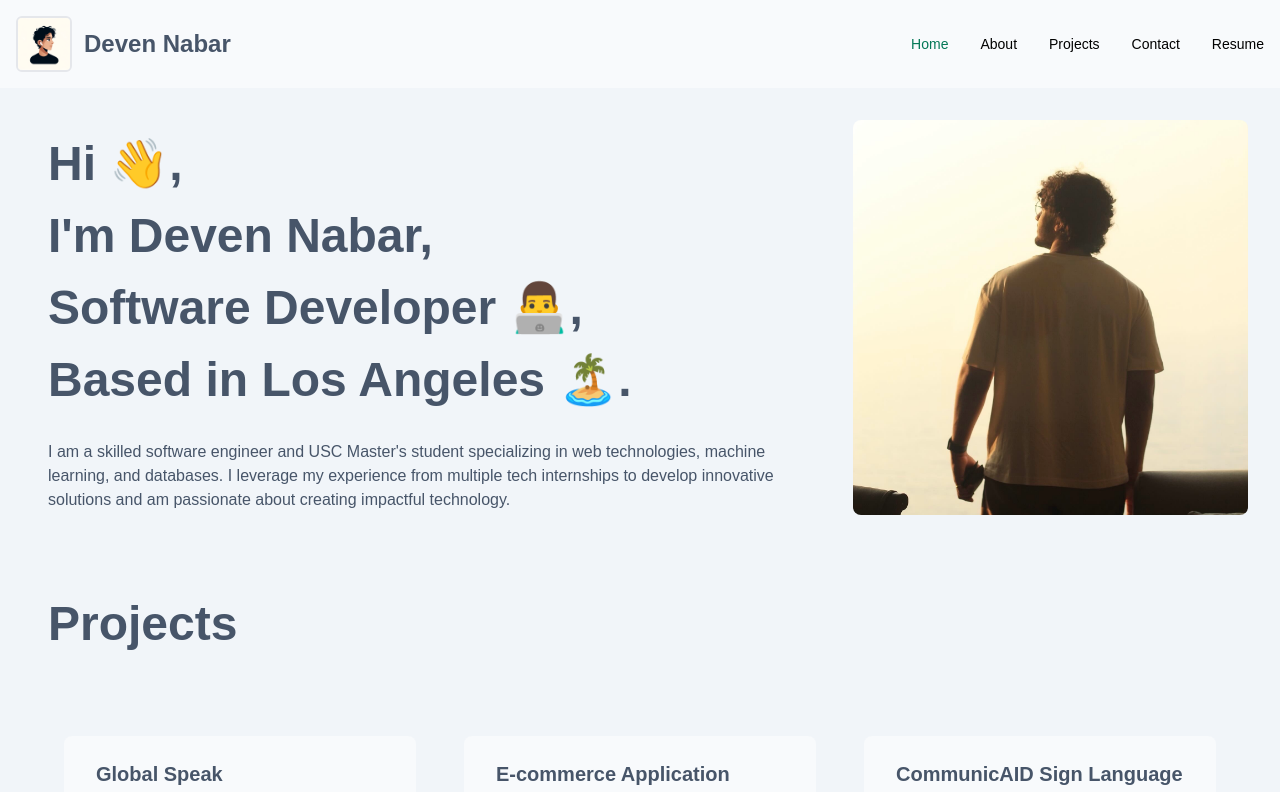
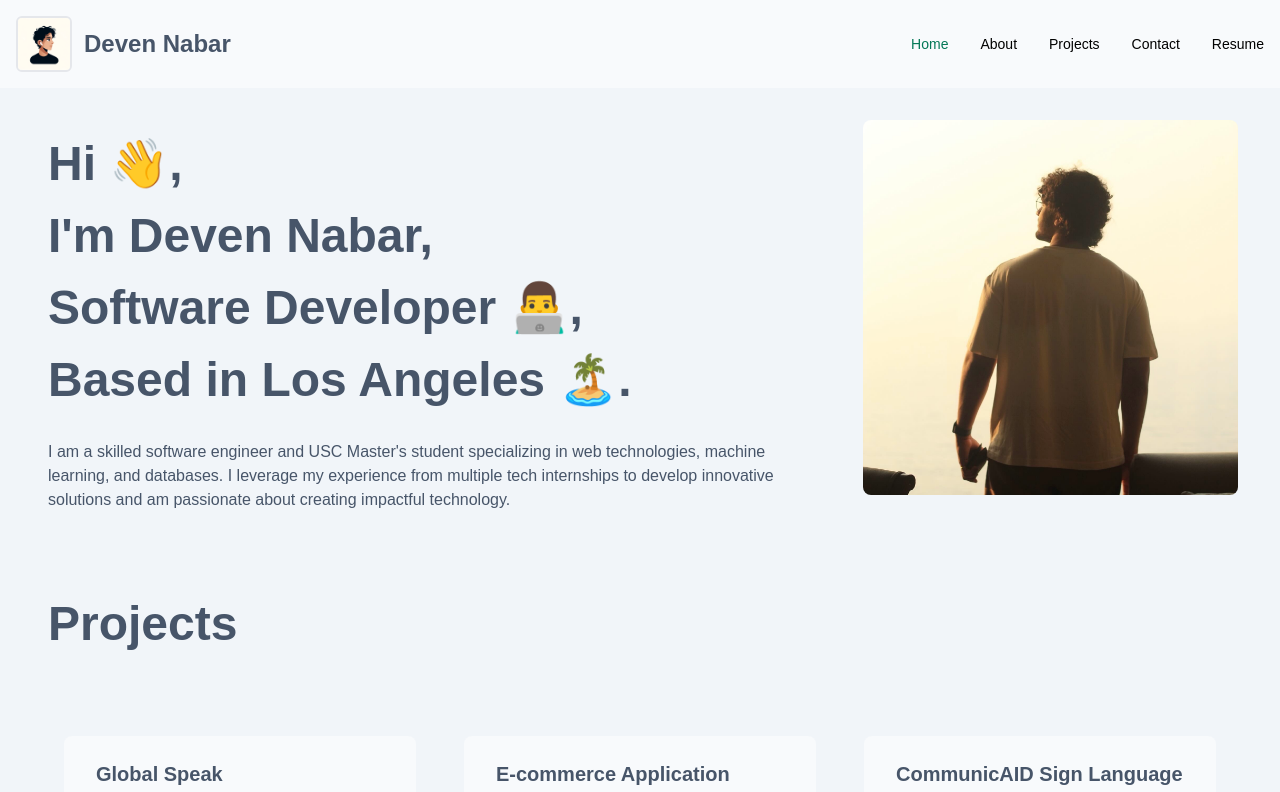
Before and after one commit to DevenNabar/react-portfolio, a React (Create React App) app: page / in a window 1280 px wide. Shown: the top 792 px of the page. Built offline with nearby package versions, Linux system fonts and the light colour scheme; no server answers.

Commit message:
fixed homepade picture

```diff
--- a/src/pages/homepage.jsx
+++ b/src/pages/homepage.jsx
@@ -1,125 +1,3 @@
-// import React, { useState, useEffect } from "react";
-// import { Helmet } from "react-helmet";
-
-// import Logo from "../components/common/logo";
-// import Footer from "../components/common/footer";
-// import NavBar from "../components/common/navBar";
-// import AllProjects from "../components/projects/allProjects";
-
-// import INFO from "../data/user";
-// import SEO from "../data/seo";
-
-// const Homepage = () => {
-// 	const [stayLogo, setStayLogo] = useState(false);
-// 	const [logoSize, setLogoSize] = useState(80);
-// 	const [oldLogoSize, setOldLogoSize] = useState(80);
-
-// 	useEffect(() => {
-// 		window.scrollTo(0, 0);
-// 	}, []);
-
-// 	useEffect(() => {
-// 		const handleScroll = () => {
-// 			let scroll = Math.round(window.pageYOffset, 2);
-// 			let newLogoSize = 80 - (scroll * 4) / 10;
-
-// 			if (newLogoSize < oldLogoSize) {
-// 				if (newLogoSize > 40) {
-// 					setLogoSize(newLogoSize);
-// 					setOldLogoSize(newLogoSize);
-// 					setStayLogo(false);
-// 				} else {
-// 					setStayLogo(true);
-// 				}
-// 			} else {
-// 				setLogoSize(newLogoSize);
-// 				setStayLogo(false);
-// 			}
-// 		};
-
-// 		window.addEventListener("scroll", handleScroll);
-// 		return () => window.removeEventListener("scroll", handleScroll);
-// 	}, [logoSize, oldLogoSize]);
-
-// 	const currentSEO = SEO.find((item) => item.page === "home");
-
-// 	const logoStyle = {
-// 		position: stayLogo ? "fixed" : "relative",
-// 		top: stayLogo ? "3vh" : "auto",
-// 		zIndex: 999,
-// 		border: stayLogo ? "1px solid white" : "none",
-// 		borderRadius: stayLogo ? "50%" : "none",
-// 		boxShadow: stayLogo ? "0px 4px 10px rgba(0, 0, 0, 0.25)" : "none",
-// 	};
-
-// 	return (
-// 		<React.Fragment>
-// 			<Helmet>
-// 				<title>{INFO.main.title}</title>
-// 				<meta name="description" content={currentSEO.description} />
-// 				<meta
-// 					name="keywords"
-// 					content={currentSEO.keywords.join(", ")}
-// 				/>
-// 			</Helmet>
-
-// 			<div className="flex flex-col min-h-screen bg-slate-100">
-// 				<NavBar active="home" />
-// 				<div className="flex-grow flex justify-center items-center ">
-// 					<div className="w-full max-w-7xl p-5">
-// 						<div className="flex justify-start items-center pt-30">
-// 							<div style={logoStyle}>
-// 								<Logo width={logoSize} link={false} />
-// 							</div>
-// 						</div>
-
-// 						<div className="pt-9 grid grid-cols-4 gap-8">
-// 							<div className="col-span-2 flex flex-col justify-center p-2 text-slate-600 ">
-// 								<div className=" font-bold mb-4 ">
-// 									<div className="text-8xl py-3">
-// 										{INFO.homepage.title1}
-// 									</div>
-// 									<div className="text-7xl py-3">
-// 										{INFO.homepage.title2}
-// 									</div>
-// 									<div className="text-5xl py-3">
-// 										{INFO.homepage.title3}
-// 									</div>
-// 									<div className="text-5xl py-3">
-// 										{INFO.homepage.title4}
-// 									</div>
-// 								</div>
-// 								{/* <div className="text-base p-2">
-// 									{INFO.homepage.description}
-// 								</div> */}
-// 							</div>
-// 							<div className="col-span-2 md:block-hidden">
-// 								<div className="rounded-lg  overflow-hidden ">
-// 									<img
-// 										src="homepage.jpg"
-// 										alt="about"
-// 										className="w-full h-full object-cover"
-// 									/>
-// 								</div>
-// 							</div>
-// 							<div className=" col-span-4 text-base p-2 ">
-// 								{INFO.homepage.description}
-// 							</div>
-// 						</div>
-
-// 						<div className="pt-10">
-// 							<AllProjects />
-// 						</div>
-
-// 						<Footer />
-// 					</div>
-// 				</div>
-// 			</div>
-// 		</React.Fragment>
-// 	);
-// };
-
-// export default Homepage;
 import React, { useEffect } from "react";
 import { Helmet } from "react-helmet";
 
@@ -221,7 +99,7 @@ const Homepage = () => {
 									<img
 										src="homepage.jpg"
 										alt="Homepage"
-										className="block w-full"
+										className="block w-[95%] rounded-lg justify-center h-[95%] object-cover mx-auto"
 									/>
 								</div>
 							</div>
```
